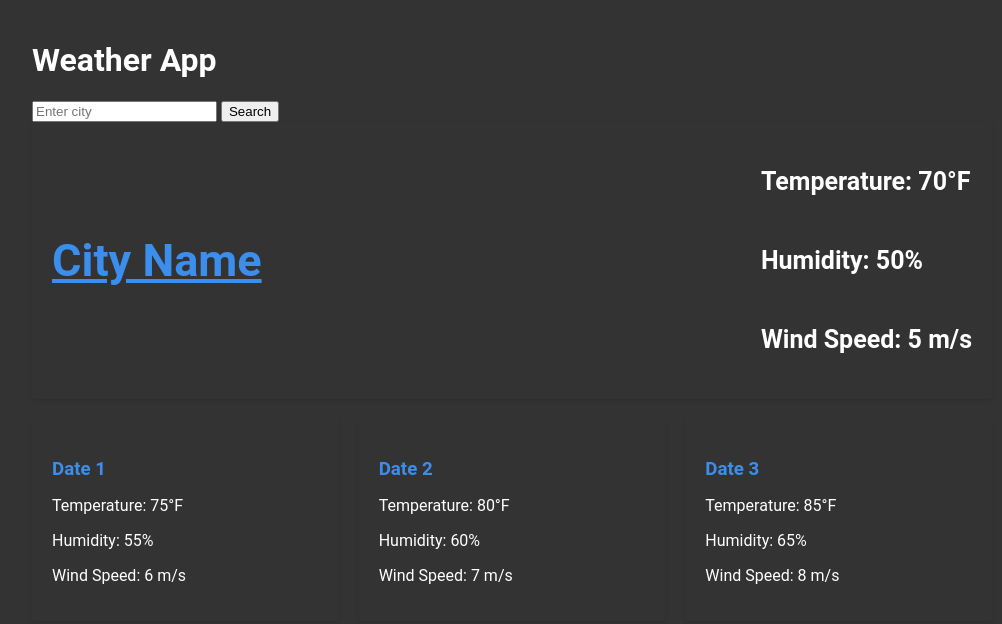
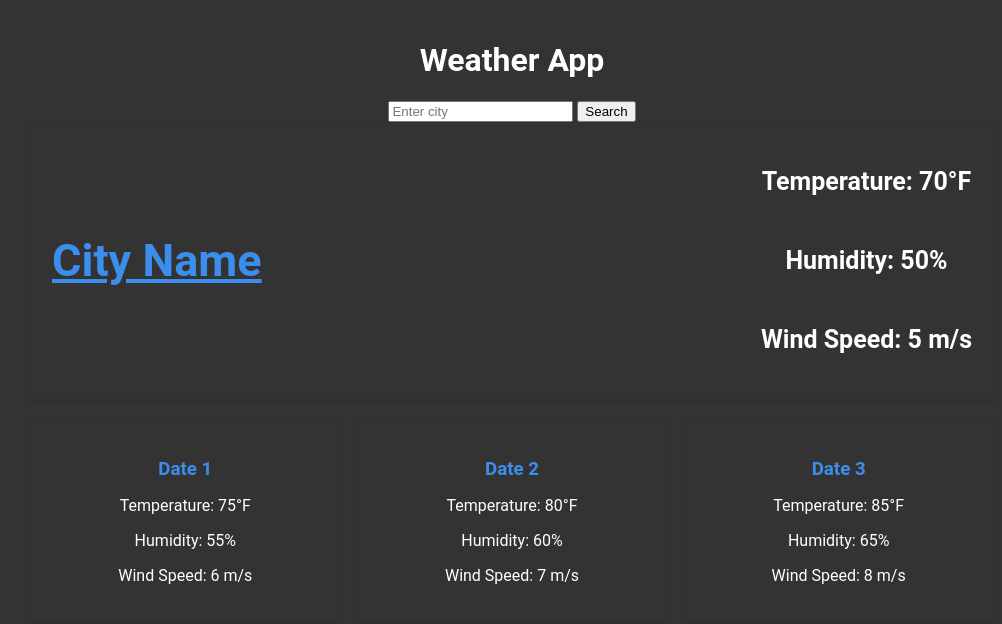
Before and after one commit to Bjpippenger/WeatherForecast, a plain HTML site: page index.html in a window 1280 px wide. Shown: the whole page, without its empty margins (128-1130 px from the left). Drawn offline with nearby package versions, Linux system fonts and the light colour scheme.

Commit message:
updated to center the site name and search bar

```diff
--- a/index.html
+++ b/index.html
@@ -10,11 +10,13 @@
 
 <body>
   <div class="container">
-    <h1>Weather App</h1>
-    <form id="search-form">
-      <input type="text" id="city-input" placeholder="Enter city">
-      <button type="submit">Search</button>
-    </form>
+    <h1 class="site-name">Weather App</h1>
+    <div class="search-container">
+      <form id="search-form">
+        <input type="text" id="city-input" placeholder="Enter city">
+        <button type="submit">Search</button>
+      </form>
+    </div>
     <div id="current-weather" class="current-day">
       <h2>City Name</h2>
       <div class="current-details">
--- a/styles.css
+++ b/styles.css
@@ -10,6 +10,7 @@ body {
   max-width: 960px;
   margin: 0 auto;
   padding: 20px;
+  text-align: center;
 }
 
 h2 {
```
